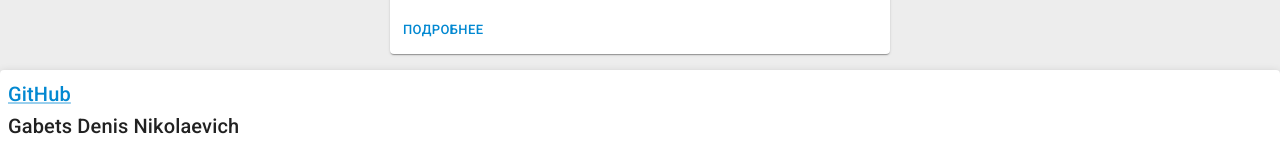
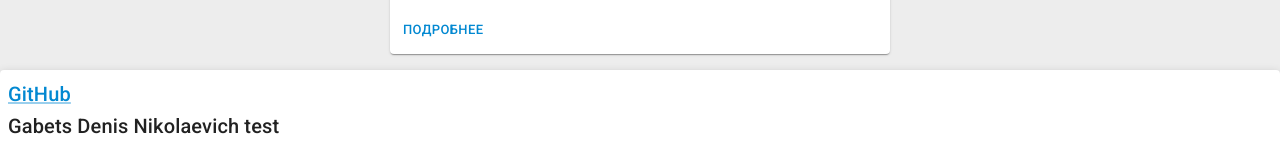
Before and after one commit to gigabyte1511/Pet-projects-manager, a React (Create React App) app: page / in a window 1280 px wide. Shown: the part 1408-1554 px from the top of the page. Built offline with nearby package versions, Linux system fonts and the light colour scheme; a web font is replaced by a local one.

Commit message:
Test fix

```diff
--- a/src/components/Footer/Footer.js
+++ b/src/components/Footer/Footer.js
@@ -15,7 +15,7 @@ function Footer() {
         <Link href="https://github.com/gigabyte1511">GitHub</Link>
         {' '}
         <br />
-        Gabets Denis Nikolaevich
+        Gabets Denis Nikolaevich test
       </Typography>
     </Paper>
   )
```
